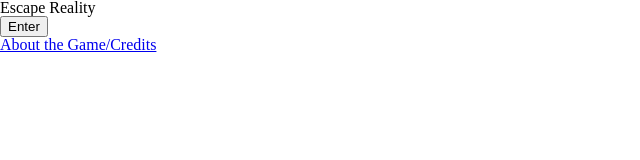
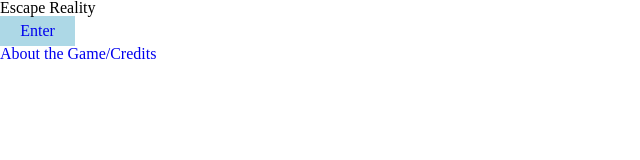
Before and after one commit to The-Fruit-Loops-Consortium/Escape-Room, a plain HTML site: page index.html in a window 1280 px wide. Shown: the whole page, without its empty margins (0-640 px from the left). Drawn offline with Linux system fonts and the light colour scheme.

Commit message:
linked index.html to game.html and added minor css style

```diff
--- a/css/style.css
+++ b/css/style.css
@@ -0,0 +1,13 @@
+#start-game {
+    width: 75px;
+    height: 30px;
+    background-color: lightblue;
+    align-items: center;
+    align-content: center;
+    display: flex;
+    justify-content: center;
+}
+
+a {
+    text-decoration: none;
+}
--- a/index.html
+++ b/index.html
@@ -1,5 +1,6 @@
 <!DOCTYPE html>
 <html lang="en">
+
 <head>
     <meta charset="UTF-8">
     <meta http-equiv="X-UA-Compatible" content="IE=edge">
@@ -8,12 +9,18 @@
     <link href='css/reset.css' rel='stylesheet'>
     <link href='css/style.css' rel='stylesheet'>
 </head>
+
 <body>
     <h1>Escape Reality</h1>
-    <button id='start-game'>Enter</button>
+    <a href='game.html'>
+        <h2 id='start-game'>
+            Enter
+        </h2>
+    </a>
     <h2>
         <a href='credits.html'>About the Game/Credits</a>
     </h2>
 </body>
-    <script src='js/app.js'></script>
+<script src='js/app.js'></script>
+
 </html>
```
